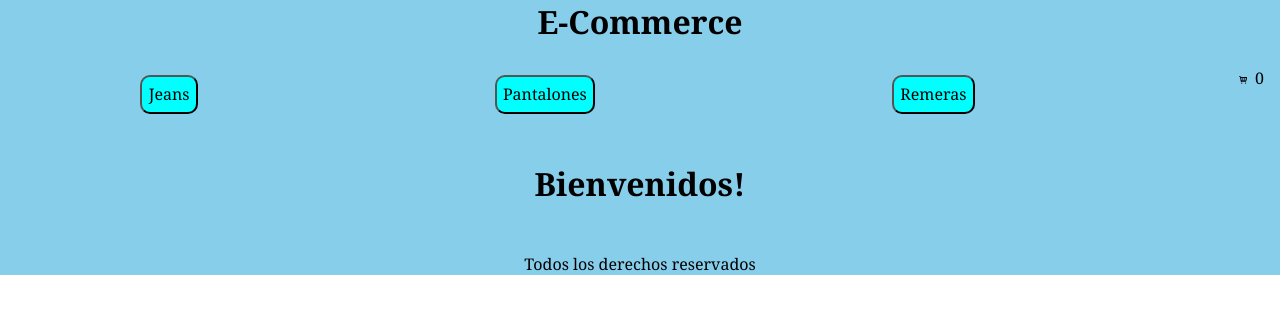
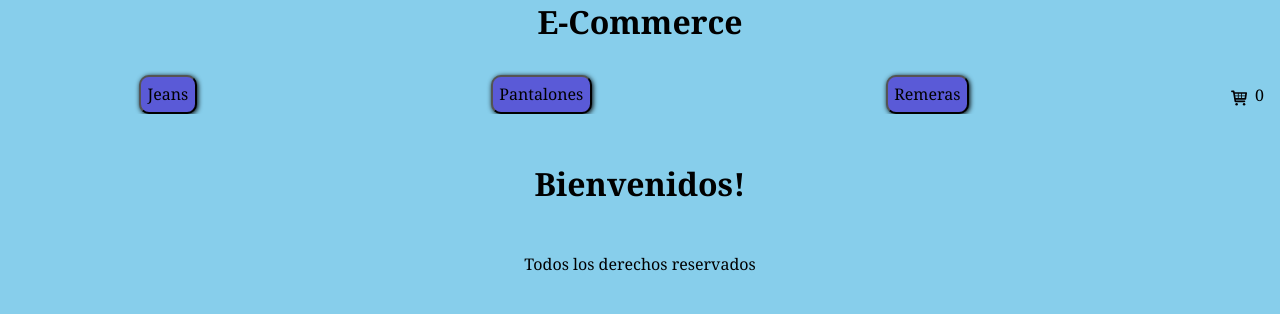
Before and after one commit to ludabi04/e-commerce, a React (Create React App) app: page / in a window 1280 px wide. Shown: the top 314 px of the page. Built offline with nearby package versions, Linux system fonts and the light colour scheme.

Commit message:
actualizando codigo

```diff
--- a/src/App.css
+++ b/src/App.css
@@ -3,10 +3,10 @@
   margin: 0;
   box-sizing: border-box;
   font-family: Georgia, 'Times New Roman', Times, serif;
+  background-color: skyblue;
 }
 .App {
   text-align: center;
-  background-color: skyblue;
   display: grid;
   grid-template-columns: 9fr 1fr;
   grid-template-areas:
@@ -15,54 +15,3 @@
   "body body body"
   "footer footer footer";
 }
-
-.navbar {
-  grid-area: nav;
-  display: flex;
-  flex-direction: row;
-  justify-content: space-around;
-  align-items: center;
-  padding-top: 2rem;
-  gap: 1rem;
-}
-
-.botonNavbar {
-  background-color: aqua;
-  border-radius: 10px 10px;
-  width: auto;
-  font-size: 1rem;
-  padding: 0.4rem;
-}
-
-.titulo {
-  grid-area: titulo;
-
-}
-
-.body {
-  grid-area: body;
-  padding-bottom: 3rem;
-  padding-top: 3rem;
-}
-
-.carrito {
-  grid-area: carrito;
-  background-color: skyblue;
-  display: flex;
-  justify-content: center;
-  align-items: center;
-  padding-right: 1rem;
-
-}
-
-
-.imagenCarrito {
-  width: 1rem;
-  padding-right: .5rem;
-
-}
-
-.footer {
-  grid-area: footer;
-  background-color: skyblue;
-}
--- /dev/null
+++ b/src/components/CartWidget/CartWidget.css
@@ -0,0 +1,20 @@
+.carritoCounter {
+    display: flex;
+    flex-direction: row;
+    align-items: end;
+}
+
+.imagenCarrito {
+    width: 1.5rem;
+    padding-right: .5rem;
+
+  }
+
+  .carrito {
+    grid-area: carrito;
+    display: flex;
+    justify-content: center;
+    align-items: end;
+    padding-right: 1rem;
+    padding-bottom: .5rem;
+  }
--- a/src/components/CartWidget/CartWidget.js
+++ b/src/components/CartWidget/CartWidget.js
@@ -1,9 +1,11 @@
 import carrito from './assets/carrito.svg'
+import './CartWidget.css'
+
 const CartWidget = () => {
     return (
-        <div>
+        <div className='carritoCounter'>
             <img src={carrito} alt="" className='imagenCarrito' />
-            0
+            <p>0 </p>
         </div>
     )
 }
--- /dev/null
+++ b/src/components/Footer/Footer.css
@@ -0,0 +1,4 @@
+.footer {
+    grid-area: footer;
+    background-color: skyblue;
+  }
--- a/src/components/Footer/Footer.js
+++ b/src/components/Footer/Footer.js
@@ -1,3 +1,5 @@
+import './Footer.css'
+
 const Footer = () => {
     return (
         <p>
--- /dev/null
+++ b/src/components/ItemListContainer/ItemListContainer.css
@@ -0,0 +1,5 @@
+.body {
+    grid-area: body;
+    padding-bottom: 3rem;
+    padding-top: 3rem;
+  }
--- a/src/components/ItemListContainer/ItemListContainer.js
+++ b/src/components/ItemListContainer/ItemListContainer.js
@@ -1,3 +1,6 @@
+import './ItemListContainer.css'
+
+
 const ItemsListContainer = ({greeting}) => {
     return (
         <div>
--- /dev/null
+++ b/src/components/Titulo/titulo.css
@@ -0,0 +1,5 @@
+
+.titulo {
+    grid-area: titulo;
+
+  }
--- a/src/components/Titulo/titulo.js
+++ b/src/components/Titulo/titulo.js
@@ -1,3 +1,5 @@
+import './titulo.css'
+
 const Titulo = () => {
     return (
         <h1>E-Commerce</h1>
--- a/src/components/navbar/NavBar.js
+++ b/src/components/navbar/NavBar.js
@@ -1,3 +1,5 @@
+import './navbar.css'
+
 const NavBar = () => {
     return (
         <nav>
--- /dev/null
+++ b/src/components/navbar/navbar.css
@@ -0,0 +1,20 @@
+
+
+.botonNavbar {
+    background-color: rgb(90, 90, 215);
+    border-radius: 10px 10px;
+    box-shadow: 1px 1px 5px;
+    width: auto;
+    font-size: 1rem;
+    padding: 0.4rem;
+  }
+
+  .navbar {
+    grid-area: nav;
+    display: flex;
+    flex-direction: row;
+    justify-content: space-around;
+    align-items: center;
+    padding-top: 2rem;
+    gap: 1rem;
+  }
```
